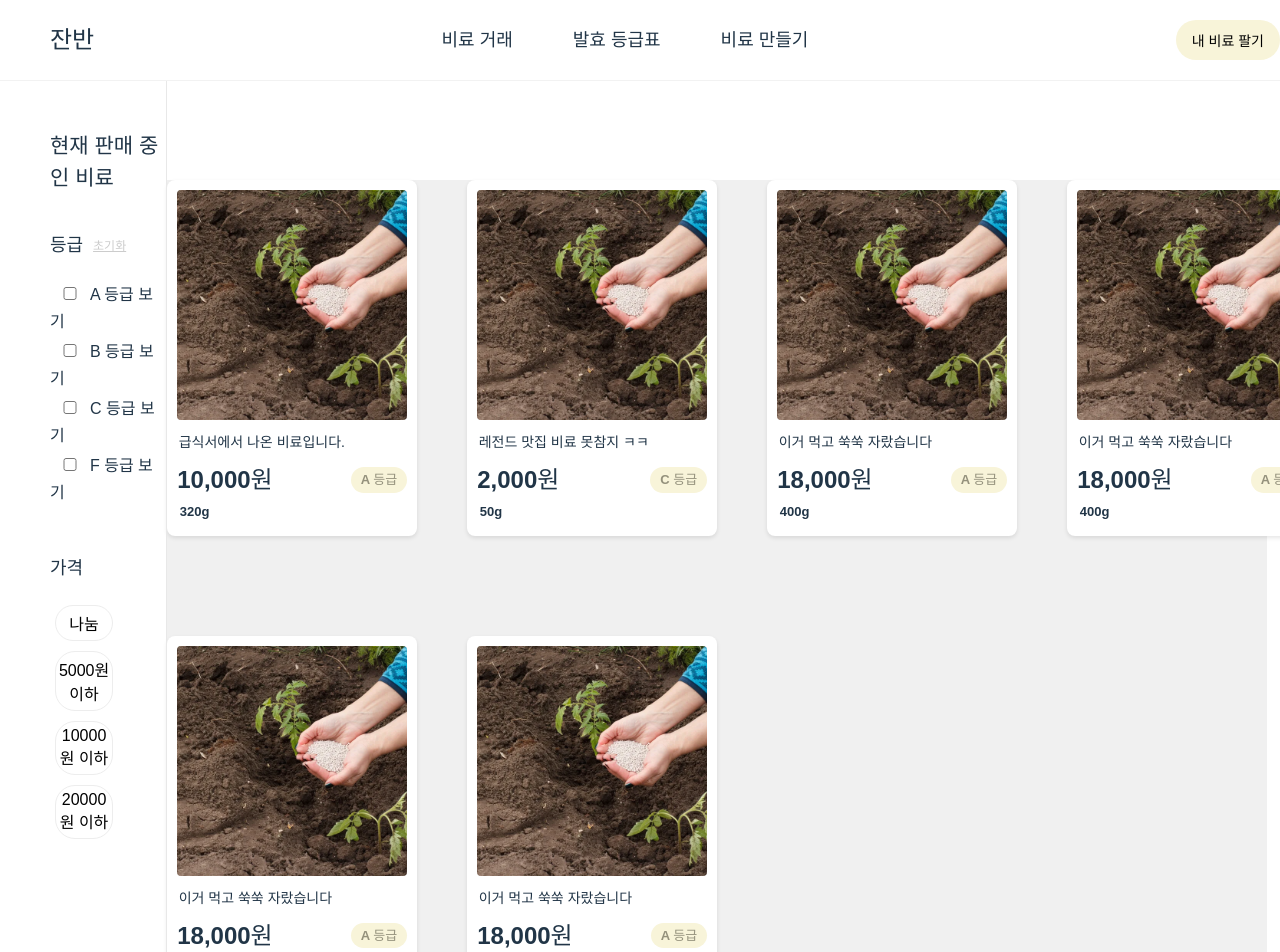
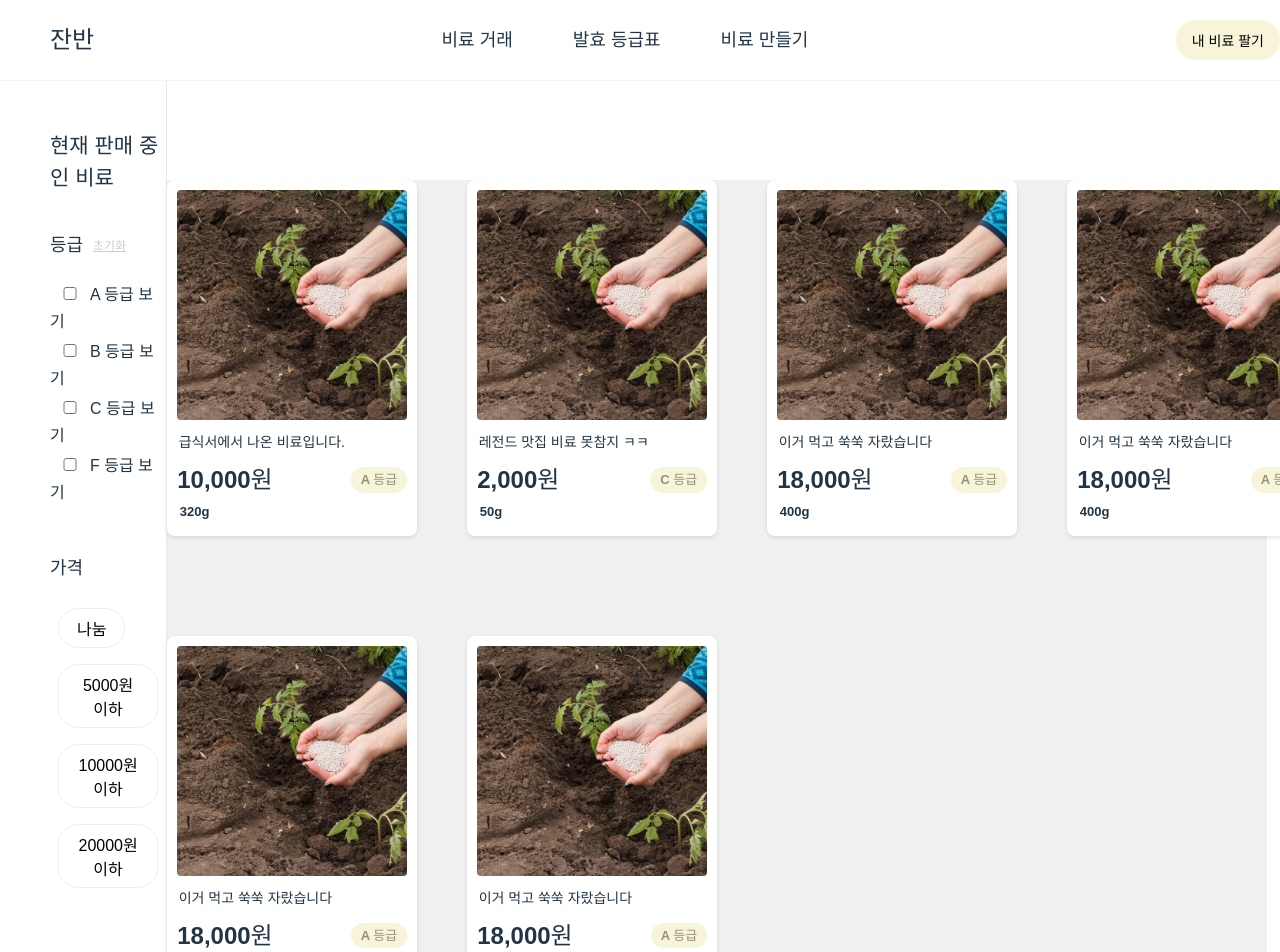
Before and after one commit to coqls1229/khuthon2025, a React (Vite) app: page / in a window 1280 px wide. Shown: the top 952 px of the page. Built offline with nearby package versions, Linux system fonts and the light colour scheme; a web font is replaced by a local one.

Commit message:
Feat: reset in Sidebar

```diff
--- a/src/component/Sidebar.jsx
+++ b/src/component/Sidebar.jsx
@@ -4,15 +4,27 @@ import styled from "styled-components";
 const Sidebar = () => {
   const grade = ["A", "B", "C", "F"];
   const price = ["나눔", 5000, 10000, 20000];
-  const [selectedGrade, setSelectedGrade] = useState("");
+  const [selectedGrade, setSelectedGrade] = useState([]);
   const [selectedPrice, setSelectedPrice] = useState("");
 
   const handlePriceClick = (value) => {
     setSelectedPrice(value === selectedPrice ? "" : value);
   };
 
+  const handleGradeChange = (value) => {
+    if (selectedGrade.includes(value)) {
+      setSelectedGrade(selectedGrade.filter((g) => g !== value));
+    } else {
+      setSelectedGrade([...selectedGrade, value]);
+    }
+  };
+
+  const handleReset = () => {
+    setSelectedGrade([]);
+    setSelectedPrice("");
+  };
+
   return (
-    <>
     <SubFrame>
       <div style={{ marginTop: "50px" }}>
         <Title>현재 판매 중인 비료</Title>
@@ -30,7 +42,9 @@ const Sidebar = () => {
               fontSize: "12px",
               color: "#CCCCCC",
               textDecoration: "underline",
+              cursor: "pointer",
             }}
+            onClick={handleReset}
           >
             초기화
           </p>
@@ -39,7 +53,12 @@ const Sidebar = () => {
         <div style={{ display: "flex", flexDirection: "column" }}>
           {grade.map((g, index) => (
             <label key={index}>
-                <CustomInput type="checkbox" value={g} />
+              <CustomInput
+                type="checkbox"
+                value={g}
+                checked={selectedGrade.includes(g)}
+                onChange={() => handleGradeChange(g)}
+              />
               {g} 등급 보기
             </label>
           ))}
@@ -47,7 +66,13 @@ const Sidebar = () => {
       </div>
       <div style={{ marginTop: "50px" }}>
         <Sub>가격</Sub>
-          <div style={{ display: "flex", flexDirection: "column" }}>
+        <div
+          style={{
+            display: "flex",
+            flexDirection: "column",
+            alignItems: "flex-start",
+          }}
+        >
           {price.map((p) => (
             <CustomButton
               key={p}
@@ -60,7 +85,6 @@ const Sidebar = () => {
         </div>
       </div>
     </SubFrame>
-    </>
   );
 };
 
@@ -92,11 +116,11 @@ const CustomInput = styled.input`
 `;
 
 const CustomButton = styled.button`
-  border: 1px solid #ededed;
+  border: ${({ $selected }) => ($selected ? "none" : "1px solid #ededed")};
   outline: none;
-  padding: 5px 0px;
-  margin: 5px;
-  width: 50%;
+  padding: 7px 18px;
+  margin: 8px;
+  width: auto;
   border-radius: 20px;
   background-color: ${({ $selected }) => ($selected ? "#E8E8E8" : "#FFFFFF")};
   cursor: pointer;
```
Lines whose indentation alone changed are shown as unchanged.
